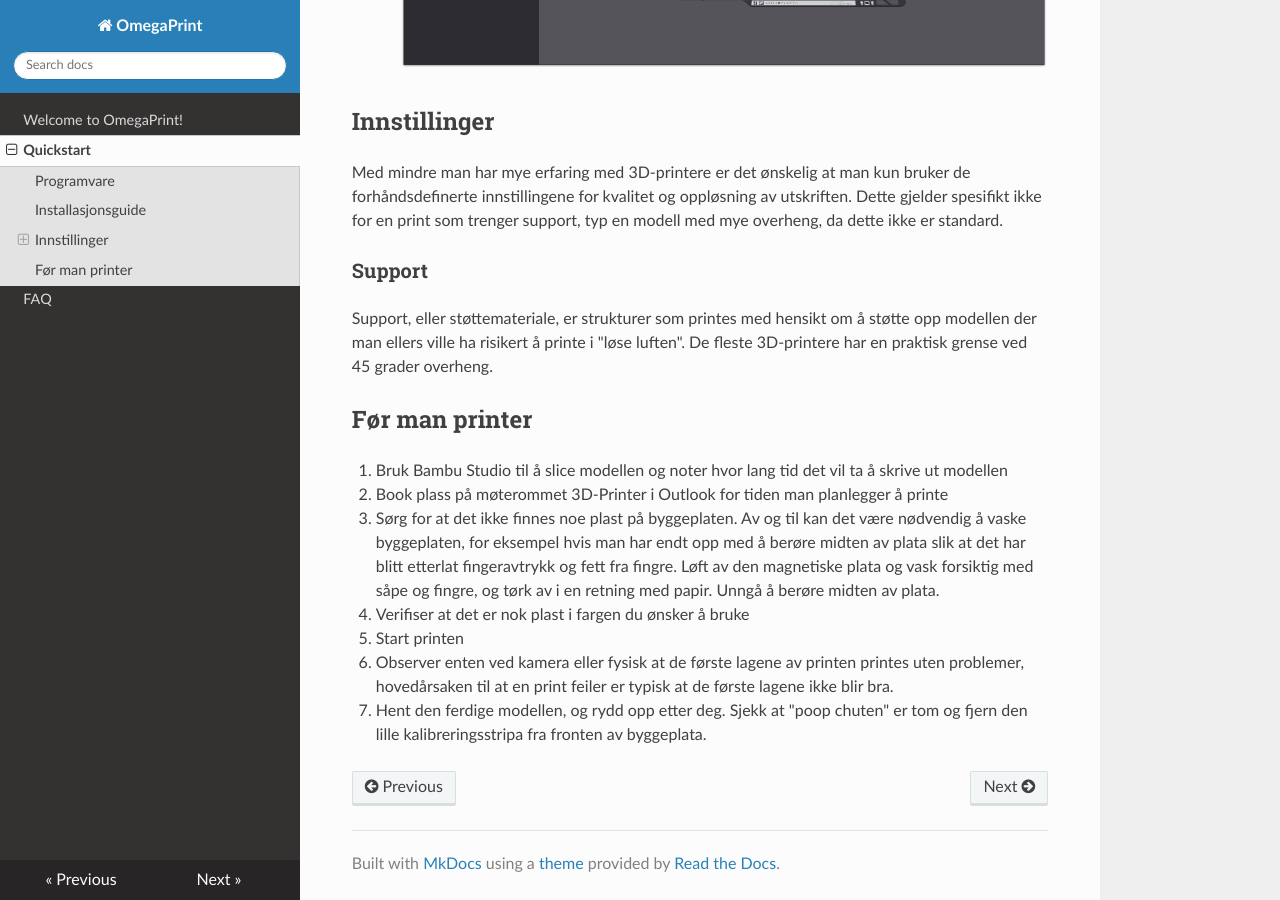
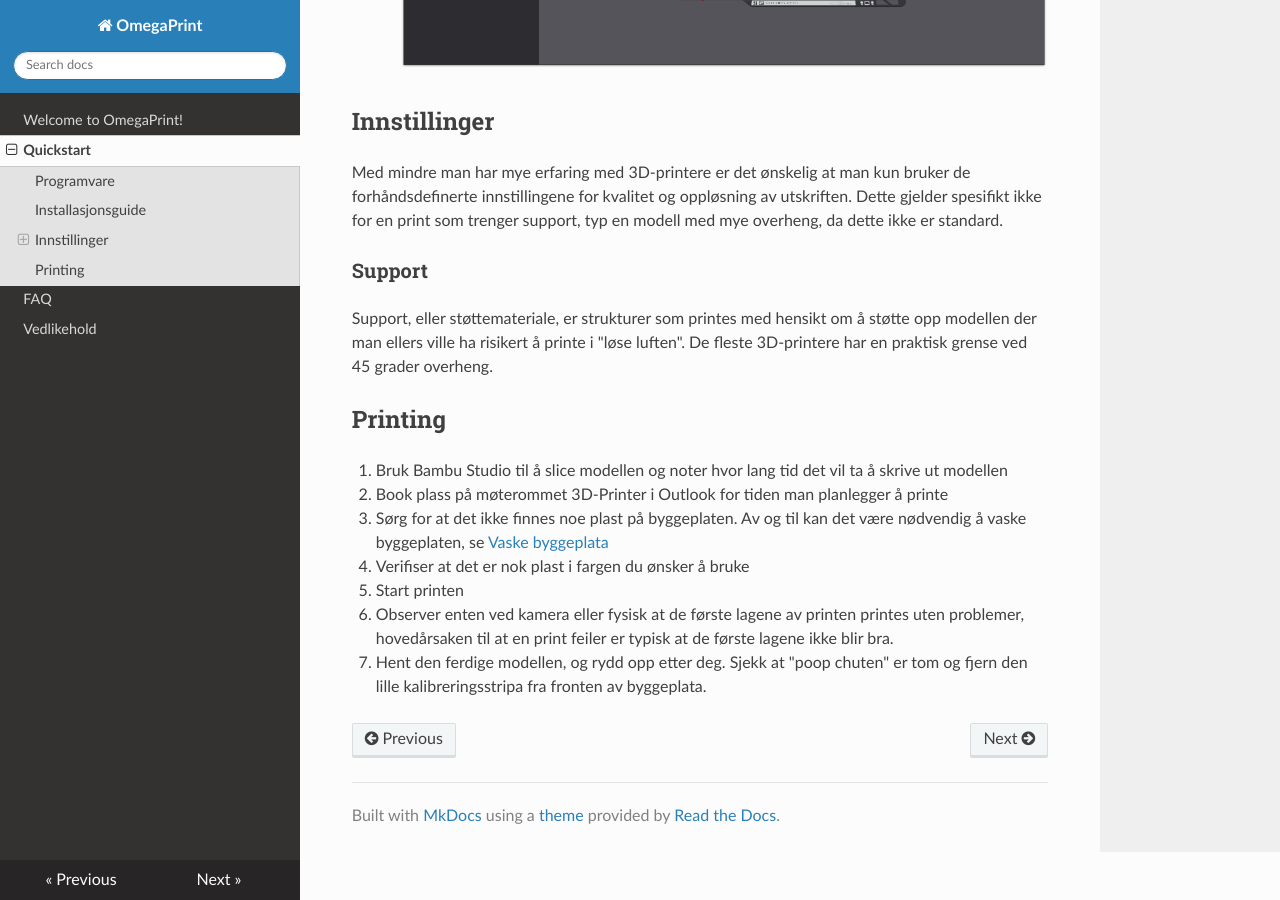
Before and after one commit to jonasmuriboe/jonasmuriboe.github.io, an MkDocs documentation site: the page built from docs/quickstart.md, in a window 1280 px wide and 900 px high, scrolled down 3022 px. Built offline with MkDocs 1.6.1, drawn with Linux system fonts in a browser that asks for light colours; nearby versions of some CDN libraries.

Commit message:
Add maintenance section

```diff
--- a/docs/quickstart.md
+++ b/docs/quickstart.md
@@ -30,11 +30,11 @@
 Support, eller støttemateriale, er strukturer som printes med hensikt om å støtte opp modellen der man ellers ville ha risikert å printe i "løse luften". De fleste 3D-printere har en praktisk grense ved 45 grader overheng.
 
 
-## Før man printer
+## Printing
 
 1. Bruk Bambu Studio til å slice modellen og noter hvor lang tid det vil ta å skrive ut modellen
 2. Book plass på møterommet 3D-Printer i Outlook for tiden man planlegger å printe
-3. Sørg for at det ikke finnes noe plast på byggeplaten. Av og til kan det være nødvendig å vaske byggeplaten, for eksempel hvis man har endt opp med å berøre midten av plata slik at det har blitt etterlat fingeravtrykk og fett fra fingre. Løft av den magnetiske plata og vask forsiktig med såpe og fingre, og tørk av i en retning med papir. Unngå å berøre midten av plata.
+3. Sørg for at det ikke finnes noe plast på byggeplaten. Av og til kan det være nødvendig å vaske byggeplaten, se [Vaske byggeplata](maintenance.md#vaske-byggeplata)
 4. Verifiser at det er nok plast i fargen du ønsker å bruke
 5. Start printen
 6. Observer enten ved kamera eller fysisk at de første lagene av printen printes uten problemer, hovedårsaken til at en print feiler er typisk at de første lagene ikke blir bra.
--- a/mkdocs.yml
+++ b/mkdocs.yml
@@ -11,6 +11,7 @@
   - 'index.md'
   - 'quickstart.md'
   - 'faq.md'
+  - 'maintenance.md'
 markdown_extensions:
   - attr_list
   - md_in_html
```
Also changed, not shown: docs/faq.md (+2 -0 lines), docs/maintenance.md (added, +12 -0 lines).
